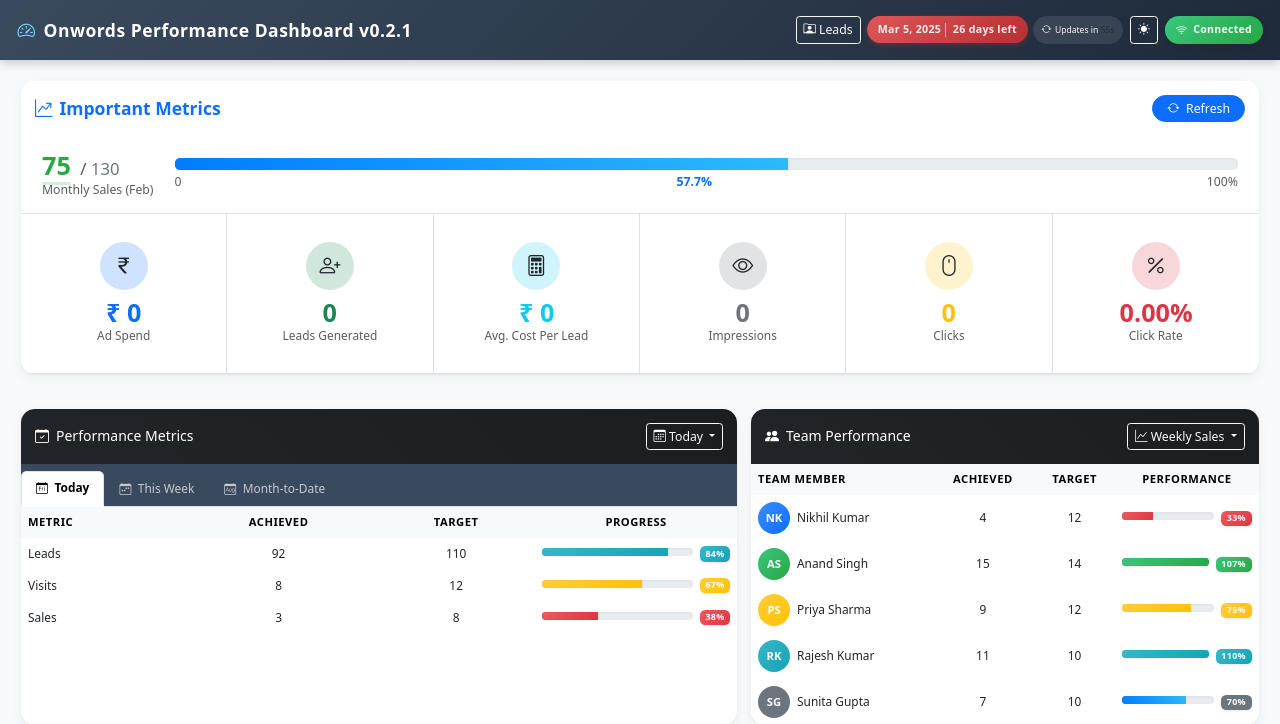
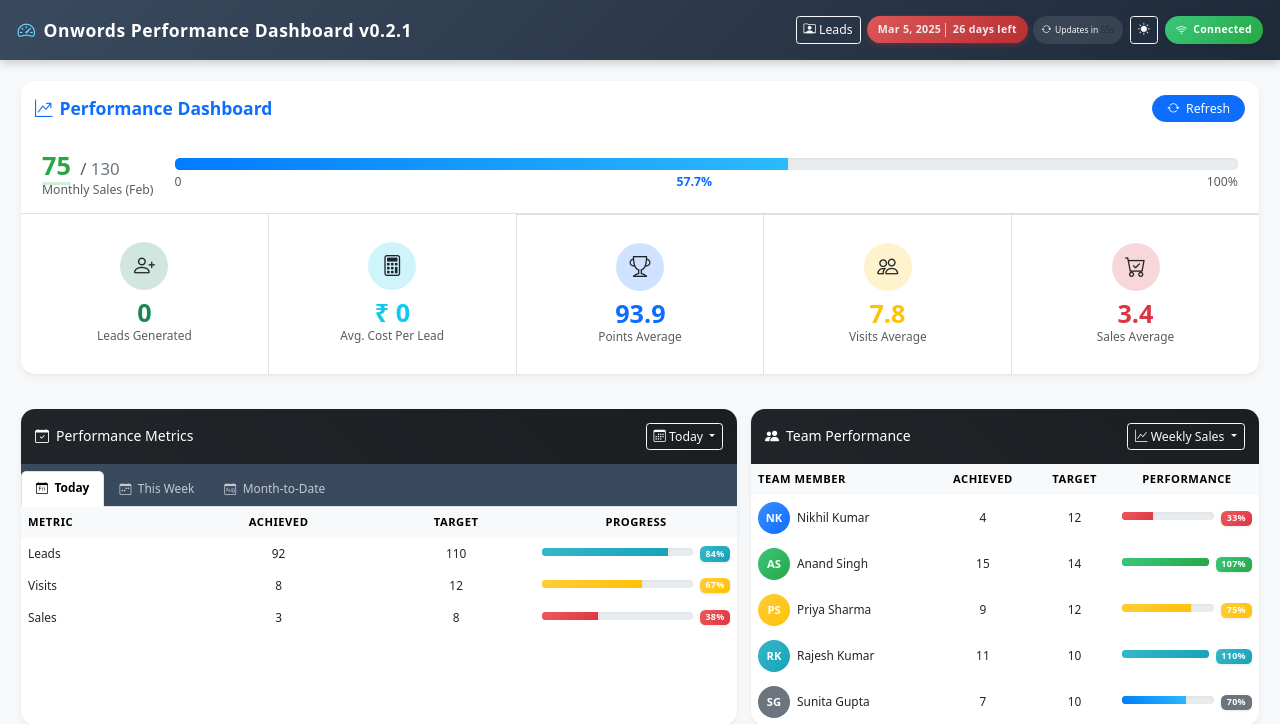
Before and after one commit to nikhil8182/company_dashboard, a Flask app: page / in a window 1280 px wide. Shown: the top 724 px of the page. Run offline with Flask 2, Linux system fonts and the light colour scheme; data that the repository does not hold is empty; some libraries are stand-ins or nearby versions.

Commit message:
home page with abv

```diff
--- a/app.py
+++ b/app.py
@@ -30,6 +30,7 @@ app.config['PERMANENT_SESSION_LIFETIME'] = timedelta(days=1)
 
 # API URLs
 CAMPAIGNS_API_URL = "https://api.onwords.in/lead_campaigns_cpl"
+ABV_API_URL = "https://api.onwords.in/abv"
 DEFAULT_DATE_PRESET = "today"
 
 # Get campaign data from API with specific date preset
@@ -271,6 +272,125 @@ def get_leads():
         print(f"Error in /api/leads route: {e}")
         return jsonify({"error": str(e)}), 500
 
+# API route for ABV data
+@app.route('/api/abv', methods=['GET'])
+def get_abv_data():
+    try:
+        # For now, let's use mock data to demonstrate the functionality
+        # until the API endpoint is fixed
+        mock_data = {
+            "data": {
+                "03-2025/day-05": {
+                    "points": 30,
+                    "sales": 1,
+                    "visits": 9
+                },
+                "03-2025/day-04": {
+                    "points": 80,
+                    "sales": 3,
+                    "visits": 7
+                },
+                "03-2025/day-03": {
+                    "points": 50,
+                    "sales": 2,
+                    "visits": 7
+                },
+                "03-2025/day-01": {
+                    "points": 85,
+                    "sales": 3,
+                    "visits": 9
+                },
+                "02-2025/day-25": {
+                    "points": 85,
+                    "sales": 3,
+                    "visits": 6
+                },
+                "02-2025/day-24": {
+                    "points": 195,
+                    "sales": 7,
+                    "visits": 9
+                },
+                "02-2025/day-22": {
+                    "points": 116,
+                    "sales": 4,
+                    "visits": 6
+                },
+                "02-2025/day-21": {
+                    "points": 110,
+                    "sales": 4,
+                    "visits": 9
+                },
+                "02-2025/day-20": {
+                    "points": 50,
+                    "sales": 2,
+                    "visits": 8
+                },
+                "02-2025/day-19": {
+                    "points": 138,
+                    "sales": 5,
+                    "visits": 8
+                }
+            },
+            "totals_and_averages": {
+                "totals": {
+                    "points": 939,
+                    "visits": 78,
+                    "sales": 34
+                },
+                "averages": {
+                    "points_avg": 93.9,
+                    "visits_avg": 7.8,
+                    "sales_avg": 3.4
+                }
+            }
+        }
+
+        logger.info("Using mock ABV data until the API is available")
+        return jsonify(mock_data)
+
+        # Uncomment this section when the real API is available
+        """
+        # Fetch ABV data from the API
+        headers = {
+            'accept': 'application/json',
+            'Content-Type': 'application/json'
+        }
+
+        # Add timeout and retries for resilience
+        max_retries = 3
+        retry_count = 0
+
+        while retry_count < max_retries:
+            try:
+                response = requests.get(
+                    ABV_API_URL,
+                    headers=headers,
+                    timeout=5  # 5 second timeout
+                )
+
+                if response.status_code == 200:
+                    logger.info(f"Successfully fetched ABV data from API: {response.status_code}")
+                    return response.json()
+                else:
+                    logger.warning(f"ABV API returned non-200 status: {response.status_code}")
+                    logger.warning(f"Response: {response.text}")
+                    raise Exception(f"ABV API error: {response.status_code}")
+
+            except (requests.exceptions.Timeout, requests.exceptions.ConnectionError) as e:
+                retry_count += 1
+                if retry_count >= max_retries:
+                    logger.error(f"Max retries reached when connecting to ABV API: {str(e)}")
+                    raise
+                logger.warning(f"Retry {retry_count}/{max_retries} after connection error: {str(e)}")
+                time.sleep(1)  # Wait 1 second before retrying
+
+        return jsonify({"error": "Failed to fetch ABV data after multiple retries"}), 500
+        """
+    except Exception as e:
+        logger.error(f"Error fetching ABV data: {e}")
+        return jsonify({"error": str(e)}), 500
+
+
 # API endpoint to test if API is available
 @app.route('/api/test-connection')
 def test_connection():
--- a/templates/index.html
+++ b/templates/index.html
@@ -78,6 +78,18 @@
             will-change: width;
         }
 
+        /* Highlight effect for ABV data refresh */
+        .text-highlighted {
+            animation: highlight-text 1.5s ease-in-out;
+        }
+
+        @keyframes highlight-text {
+            0% { transform: scale(1); }
+            25% { transform: scale(1.1); color: #007bff; }
+            50% { transform: scale(1); }
+            100% { transform: scale(1); }
+        }
+
         /* Dark mode for cards */
         [data-bs-theme="dark"] .card {
             background-color: #1e2a3a !important;
@@ -117,16 +129,16 @@
     <!-- Dashboard Container -->
     <div class="container-fluid p-3 p-md-4 dashboard-container" id="dashboard">
         <div class="row g-3">
-            <!-- KPI Summary Cards -->
+            <!-- Combined Metrics Dashboard -->
             <div class="col-12">
                 <div class="card shadow-sm rounded-4 border-0 mb-4">
                     <div class="card-header bg-white border-0 d-flex justify-content-between align-items-center py-3">
                         <h5 class="m-0 fw-bold text-primary">
-                            <i class="bi bi-graph-up-arrow me-2"></i>Important Metrics
+                            <i class="bi bi-graph-up-arrow me-2"></i>Performance Dashboard
                         </h5>
                         <div>
                             <div class="spinner-border spinner-border-sm text-primary d-none me-2" id="updateSpinner" role="status"></div>
-                            <button id="refreshCampaigns" class="btn btn-sm btn-primary rounded-pill px-3">
+                            <button id="refreshMetrics" class="btn btn-sm btn-primary rounded-pill px-3">
                                 <i class="bi bi-arrow-repeat me-1"></i> Refresh
                             </button>
                         </div>
@@ -159,30 +171,22 @@
                                 </div>
                             </div>
 
-                            <!-- KPI Stats -->
+                            <!-- Combined KPI Stats -->
                             <div class="col-12">
                                 <div class="row g-0">
-                                    <div class="col-6 col-md-4 col-lg-2 p-3 p-md-4 border-end border-bottom">
-                                        <div class="stat-card text-center">
-                                            <div class="stat-icon bg-primary-subtle mb-2 rounded-circle mx-auto">
-                                                <i class="bi bi-currency-rupee"></i>
-                                            </div>
-                                            <h2 class="stat-value text-primary mb-0" id="totalSpendBadge">₹0</h2>
-                                            <div class="stat-label text-muted">Ad Spend</div>
-                                        </div>
-                                    </div>
-                                    <div class="col-6 col-md-4 col-lg-2 p-3 p-md-4 border-end border-bottom">
+                                    <!-- Leads Generated -->
+                                    <div class="col-6 col-md-4 col-lg p-3 p-md-4 border-end">
                                         <div class="stat-card text-center">
                                             <div class="stat-icon bg-success-subtle mb-2 rounded-circle mx-auto">
                                                 <i class="bi bi-person-plus"></i>
                                             </div>
                                             <h2 class="stat-value text-success mb-0" id="totalLeadsBadge">0</h2>
-                                            <div class="stat-label text-muted d-flex justify-content-center align-items-center">
-                                                Leads Generated
-                                            </div>
+                                            <div class="stat-label text-muted">Leads Generated</div>
                                         </div>
                                     </div>
-                                    <div class="col-6 col-md-4 col-lg-2 p-3 p-md-4 border-end border-bottom">
+
+                                    <!-- Avg Cost Per Lead -->
+                                    <div class="col-6 col-md-4 col-lg p-3 p-md-4 border-end">
                                         <div class="stat-card text-center">
                                             <div class="stat-icon bg-info-subtle mb-2 rounded-circle mx-auto">
                                                 <i class="bi bi-calculator"></i>
@@ -191,31 +195,37 @@
                                             <div class="stat-label text-muted">Avg. Cost Per Lead</div>
                                         </div>
                                     </div>
-                                    <div class="col-6 col-md-4 col-lg-2 p-3 p-md-4 border-end border-bottom border-md-bottom-0">
+
+                                    <!-- Points Average -->
+                                    <div class="col-6 col-md-4 col-lg p-3 p-md-4 border-end border-top border-top-md-0">
                                         <div class="stat-card text-center">
-                                            <div class="stat-icon bg-secondary-subtle mb-2 rounded-circle mx-auto">
-                                                <i class="bi bi-eye"></i>
+                                            <div class="stat-icon bg-primary-subtle mb-2 rounded-circle mx-auto">
+                                                <i class="bi bi-trophy"></i>
                                             </div>
-                                            <h2 class="stat-value text-secondary mb-0" id="totalImpressions">0</h2>
-                                            <div class="stat-label text-muted">Impressions</div>
+                                            <h2 class="stat-value text-primary mb-0" id="abvPointsAvg">0</h2>
+                                            <div class="stat-label text-muted">Points Average</div>
                                         </div>
                                     </div>
-                                    <div class="col-6 col-md-4 col-lg-2 p-3 p-md-4 border-end border-bottom border-md-bottom-0">
+
+                                    <!-- Visits Average -->
+                                    <div class="col-6 col-md-4 col-lg p-3 p-md-4 border-end border-top border-top-lg-0">
                                         <div class="stat-card text-center">
                                             <div class="stat-icon bg-warning-subtle mb-2 rounded-circle mx-auto">
-                                                <i class="bi bi-mouse"></i>
+                                                <i class="bi bi-people"></i>
                                             </div>
-                                            <h2 class="stat-value text-warning mb-0" id="totalClicks">0</h2>
-                                            <div class="stat-label text-muted">Clicks</div>
+                                            <h2 class="stat-value text-warning mb-0" id="abvVisitsAvg">0</h2>
+                                            <div class="stat-label text-muted">Visits Average</div>
                                         </div>
                                     </div>
-                                    <div class="col-6 col-md-4 col-lg-2 p-3 p-md-4 border-bottom border-md-bottom-0">
-                                        <div class="stat-card text-center">
+
+                                    <!-- Sales Average -->
+                                    <div class="col-6 col-md-4 col-lg p-3 p-md-4 border-top border-top-lg-0">
+                                        <div class="stat-card text-center mx-auto">
                                             <div class="stat-icon bg-danger-subtle mb-2 rounded-circle mx-auto">
-                                                <i class="bi bi-percent"></i>
+                                                <i class="bi bi-cart-check"></i>
                                             </div>
-                                            <h2 class="stat-value text-danger mb-0" id="clickRate">0%</h2>
-                                            <div class="stat-label text-muted">Click Rate</div>
+                                            <h2 class="stat-value text-danger mb-0" id="abvSalesAvg">0</h2>
+                                            <div class="stat-label text-muted">Sales Average</div>
                                         </div>
                                     </div>
                                 </div>
@@ -598,6 +608,63 @@
 
 
     <script>
+    // Fetch ABV data from API
+    function fetchABVData() {
+        const abvSpinner = document.getElementById('abvSpinner');
+        if (abvSpinner) abvSpinner.classList.remove('d-none');
+
+        fetch('/api/abv')
+            .then(response => {
+                if (!response.ok) {
+                    throw new Error(`HTTP error! Status: ${response.status}`);
+                }
+                return response.json();
+            })
+            .then(data => {
+                // Update ABV section with the fetched data
+                displayABVData(data);
+            })
+            .catch(error => {
+                console.error('Error fetching ABV data:', error);
+                const tableBody = document.getElementById('abvTableBody');
+                if (tableBody) {
+                    tableBody.innerHTML = `<tr><td colspan="4" class="text-danger text-center">
+                        Error loading ABV data: ${error.message}
+                    </td></tr>`;
+                }
+            })
+            .finally(() => {
+                if (abvSpinner) abvSpinner.classList.add('d-none');
+            });
+    }
+
+    // Display ABV data in the dashboard
+    function displayABVData(data) {
+        if (!data || !data.data || !data.totals_and_averages) {
+            console.error('Invalid ABV data format:', data);
+            return;
+        }
+
+        // Update average metrics
+        const averages = data.totals_and_averages.averages;
+        document.getElementById('abvPointsAvg').textContent = averages.points_avg.toFixed(1);
+        document.getElementById('abvVisitsAvg').textContent = averages.visits_avg.toFixed(1);
+        document.getElementById('abvSalesAvg').textContent = averages.sales_avg.toFixed(1);
+
+        // Add a visual animation effect to indicate data refresh
+        ['abvPointsAvg', 'abvVisitsAvg', 'abvSalesAvg'].forEach(id => {
+            const element = document.getElementById(id);
+            if (element) {
+                // Add highlight effect
+                element.classList.add('text-highlighted');
+
+                // Remove effect after animation completes
+                setTimeout(() => {
+                    element.classList.remove('text-highlighted');
+                }, 1500);
+            }
+        });
+    }
 
     // Toggle theme function
     function toggleTheme() {
@@ -639,20 +706,28 @@
             }
         }
 
-        // Auto-refresh data every 60 seconds
+        // Auto-refresh campaign data every 60 seconds
         setInterval(fetchCampaigns, 60000);
 
         // Load campaign data initially
         fetchCampaigns();
 
-        // Set up desktop manual refresh button
-        const refreshBtn = document.getElementById('refreshCampaigns');
+        // Load ABV data initially
+        fetchABVData();
+
+        // Set up metrics refresh button
+        const refreshBtn = document.getElementById('refreshMetrics');
         if (refreshBtn) {
             refreshBtn.addEventListener('click', function() {
                 showUpdateSpinner(true);
+                // Refresh both campaign and ABV data when the button is clicked
                 fetchCampaigns();
+                fetchABVData();
             });
         }
+
+        // Auto-refresh ABV data every 5 minutes
+        setInterval(fetchABVData, 300000); // 5 minutes
 
         // Set up auto-refresh timer display updates
         setInterval(updateRefreshTimeDisplay, 1000);
@@ -899,11 +974,7 @@
     function displayCampaigns(data) {
         // Get all stats elements
         const totalLeadsBadge = document.getElementById('totalLeadsBadge');
-        const totalSpendBadge = document.getElementById('totalSpendBadge');
         const avgCplBadge = document.getElementById('avgCplBadge');
-        const totalImpressions = document.getElementById('totalImpressions');
-        const totalClicks = document.getElementById('totalClicks');
-        const clickRate = document.getElementById('clickRate');
 
         // Handle the specific data structure
         if (!data.campaigns || !Array.isArray(data.campaigns)) {
@@ -913,40 +984,13 @@
 
         // Set total metrics
         const totalLeads = data.total_leads || 0;
-        const totalSpend = data.total_spend || 0;
         const avgCpl = data.avg_cpl || 0;
 
-        // Calculate additional metrics
-        let impressions = 0;
-        let clicks = 0;
-
-        // Sum up impressions and clicks from all campaigns
-        data.campaigns.forEach(campaign => {
-            impressions += campaign.impressions || 0;
-            clicks += campaign.clicks || 0;
-        });
-
-        // Calculate click-through rate
-        const ctr = impressions > 0 ? (clicks / impressions * 100).toFixed(2) : '0.00';
-
-        // Format the impression number (e.g., 93.5K instead of 93500)
-        const formattedImpressions = impressions >= 1000
-            ? (impressions / 1000).toFixed(1) + 'K'
-            : impressions.toString();
-
-        // Update all badges with animation if changed
+        // Update badges with animation if changed
         updateBadge(totalLeadsBadge, formatNumber(totalLeads),
                 previousCampaignData && totalLeads !== previousCampaignData.total_leads);
-        updateBadge(totalSpendBadge, formatCurrency(totalSpend),
-                previousCampaignData && totalSpend !== previousCampaignData.total_spend);
         updateBadge(avgCplBadge, formatCurrency(avgCpl),
                 previousCampaignData && avgCpl !== previousCampaignData.avg_cpl);
-
-        // Update additional metrics
-        updateBadge(totalImpressions, formattedImpressions, true);
-        updateBadge(totalClicks, formatNumber(clicks), true);
-        updateBadge(clickRate, ctr + '%', true);
-
 
         // Store current data for next comparison
         previousCampaignData = JSON.parse(JSON.stringify(data));
```
Also changed, not shown: 1 other file.
